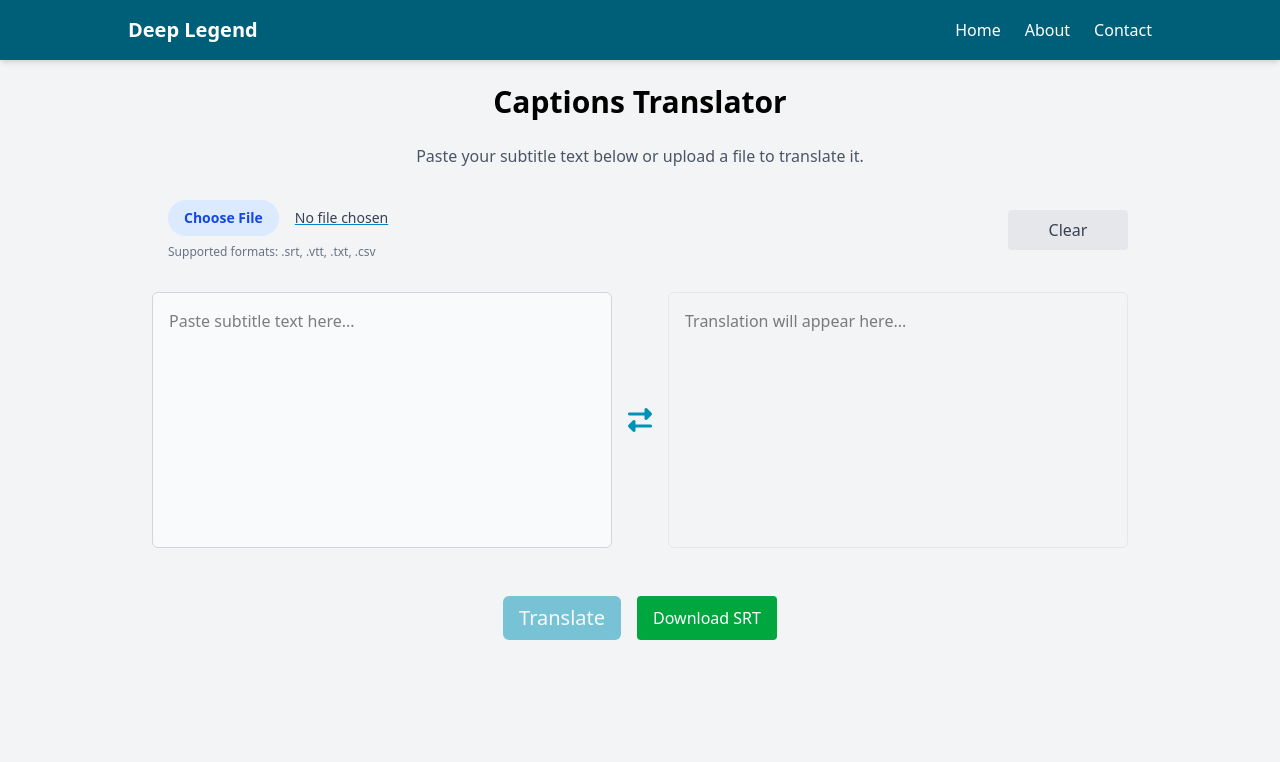
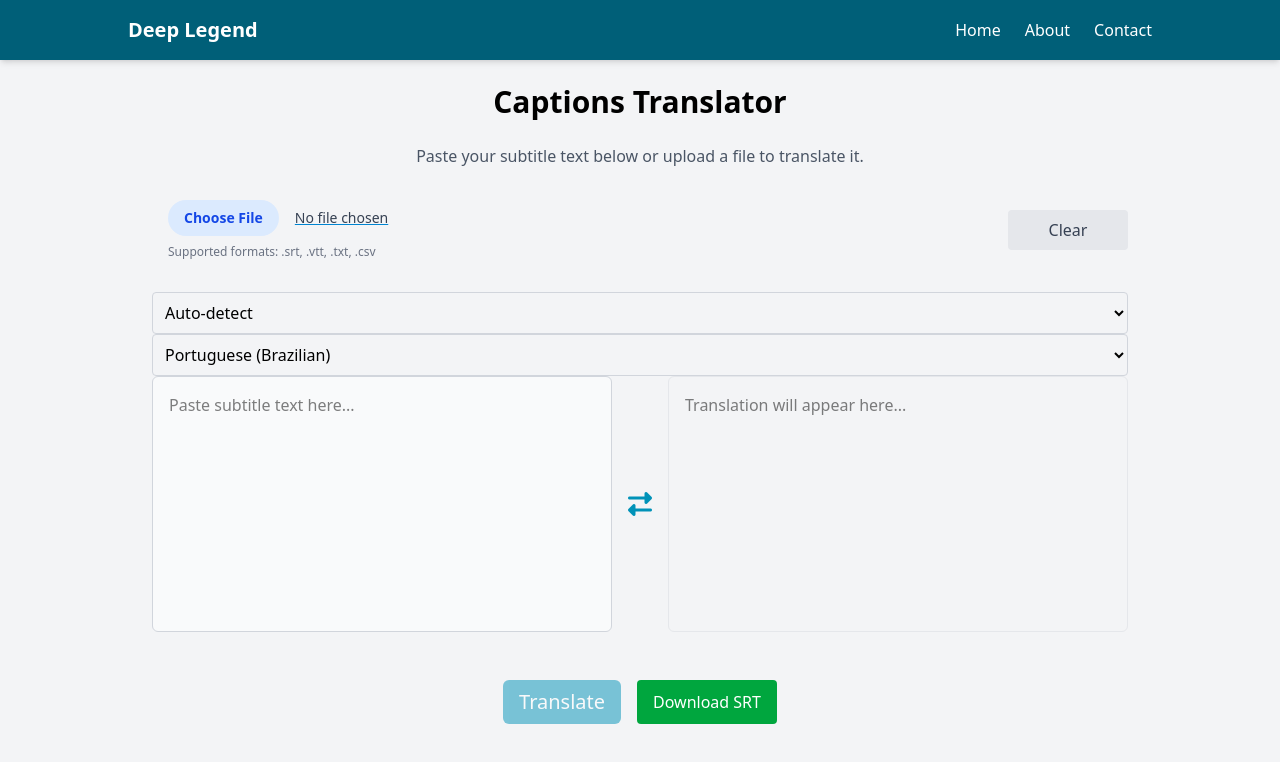
Before and after one commit to anamspe/deep-legend, a React (Vite) app: page / in a window 1280 px wide. Shown: the top 762 px of the page. Built offline with nearby package versions, Linux system fonts and the light colour scheme.

Commit message:
Add supported languages and language selection

```diff
--- a/src/components/TextAreaPanel.jsx
+++ b/src/components/TextAreaPanel.jsx
@@ -3,11 +3,14 @@ import FileUpload from "./FileUpload";
 import { parseSRT } from "../utils/parseSRT";
 import { translateSubtitles } from "../api/translate";
 import { buildSRT } from "../utils/buildSRT";
+import { supportedLanguages } from "../utils/languages";
 
 const TextAreaPanel = () => {
   const [inputText, setInputText] = useState("");
   const [outputText, setOutputText] = useState("");
   const [subtitles, setSubtitles] = useState([]);
+  const [inputLang, setInputLang] = useState("auto"); // auto = auto-detect
+  const [outputLang, setOutputLang] = useState("PT-BR") // default language: Brazilian Portuguese
   const fileInputRef = useRef();
 
   const handleClear = () => {
@@ -80,6 +83,32 @@ const TextAreaPanel = () => {
           Clear
         </button>
       </div>
+      <div>
+        <select
+          value={inputLang}
+          onChange={(e) => setInputLang(e.target.value)}
+          className="w-full p-2 border border-gray-300 rounded"
+        >
+          <option value="auto">Auto-detect</option>
+          {supportedLanguages.map((lang) => (
+            <option key={lang.language} value={lang.language}>
+              {lang.name}
+            </option>
+          ))}
+        </select>
+
+        <select
+          value={outputLang}
+          onChange={(e) => setOutputLang(e.target.value)}
+          className="w-full p-2 border border-gray-300 rounded"
+        >
+          {supportedLanguages.map((lang) => (
+            <option key={lang.language} value={lang.language}>
+              {lang.name}
+            </option>
+          ))}
+        </select>
+      </div>
 
       <div className="flex flex-col md:flex-row gap-4">
         <textarea
--- /dev/null
+++ b/src/utils/languages.js
@@ -0,0 +1,36 @@
+export const supportedLanguages = [
+  { language: "AR", name: "Arabic", supports_formality: false },
+  { language: "BG", name: "Bulgarian", supports_formality: false },
+  { language: "CS", name: "Czech", supports_formality: false },
+  { language: "DA", name: "Danish", supports_formality: false },
+  { language: "DE", name: "German", supports_formality: true },
+  { language: "EL", name: "Greek", supports_formality: false },
+  { language: "EN-GB", name: "English (British)", supports_formality: false },
+  { language: "EN-US", name: "English (American)", supports_formality: false },
+  { language: "ES", name: "Spanish", supports_formality: true },
+  { language: "ET", name: "Estonian", supports_formality: false },
+  { language: "FI", name: "Finnish", supports_formality: false },
+  { language: "FR", name: "French", supports_formality: true },
+  { language: "HU", name: "Hungarian", supports_formality: false },
+  { language: "ID", name: "Indonesian", supports_formality: false },
+  { language: "IT", name: "Italian", supports_formality: true },
+  { language: "JA", name: "Japanese", supports_formality: true },
+  { language: "KO", name: "Korean", supports_formality: false },
+  { language: "LT", name: "Lithuanian", supports_formality: false },
+  { language: "LV", name: "Latvian", supports_formality: false },
+  { language: "NB", name: "Norwegian (Bokmål)", supports_formality: false },
+  { language: "NL", name: "Dutch", supports_formality: true },
+  { language: "PL", name: "Polish", supports_formality: true },
+  { language: "PT-BR", name: "Portuguese (Brazilian)", supports_formality: true },
+  { language: "PT-PT", name: "Portuguese (European)", supports_formality: true },
+  { language: "RO", name: "Romanian", supports_formality: false },
+  { language: "RU", name: "Russian", supports_formality: true },
+  { language: "SK", name: "Slovak", supports_formality: false },
+  { language: "SL", name: "Slovenian", supports_formality: false },
+  { language: "SV", name: "Swedish", supports_formality: false },
+  { language: "TR", name: "Turkish", supports_formality: false },
+  { language: "UK", name: "Ukrainian", supports_formality: false },
+  { language: "ZH", name: "Chinese (simplified)", supports_formality: false },
+  { language: "ZH-HANS", name: "Chinese (simplified)", supports_formality: false },
+  { language: "ZH-HANT", name: "Chinese (traditional)", supports_formality: false },
+];
```
